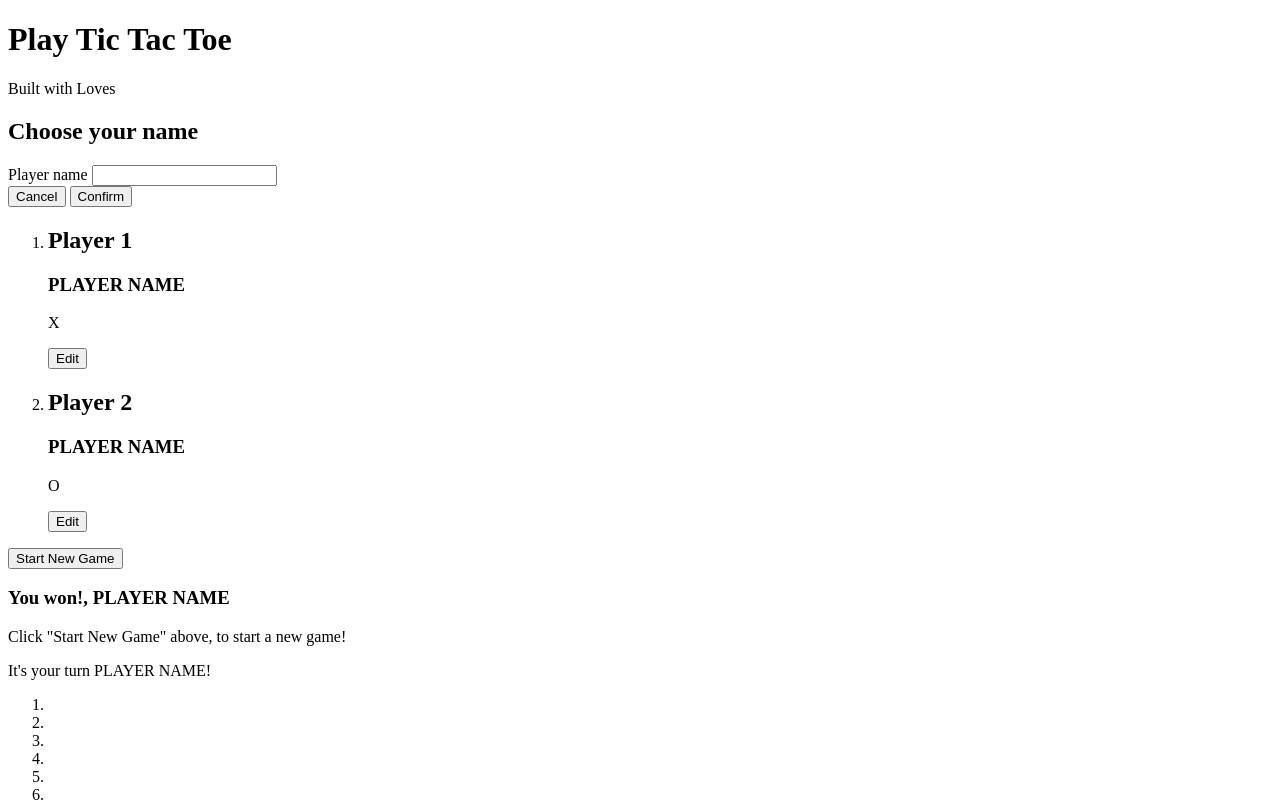
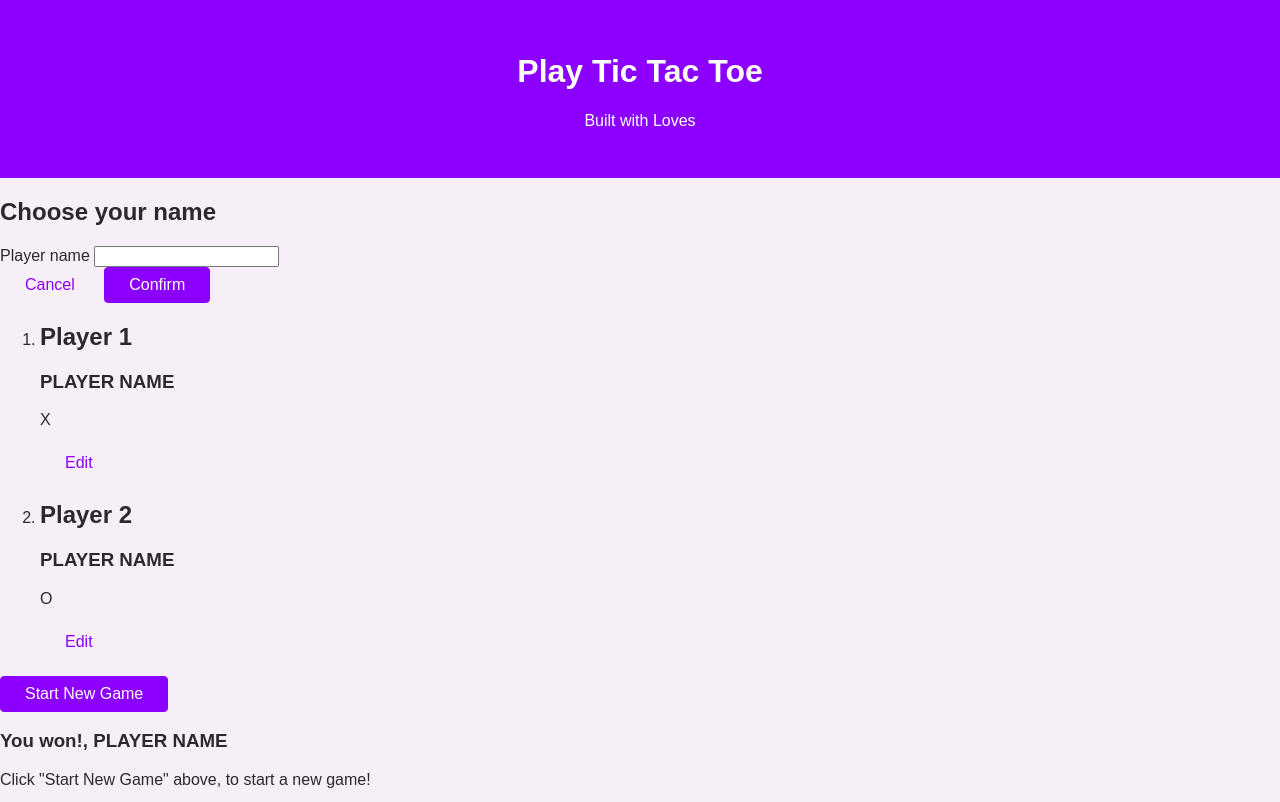
Before and after one commit to FangtaiDong10/tttproject, a plain HTML site: page index.html in a window 1280 px wide. Shown: the top 802 px of the page. Drawn offline with Linux system fonts and the light colour scheme.

Commit message:
styling body main-header and btn (alt)

```diff
--- a/index.html
+++ b/index.html
@@ -5,9 +5,16 @@
     <meta http-equiv="X-UA-Compatible" content="IE=edge" />
     <meta name="viewport" content="width=device-width, initial-scale=1.0" />
     <title>Tic Tac Toe</title>
+    <link rel="preconnect" href="https://fonts.googleapis.com" />
+    <link rel="preconnect" href="https://fonts.gstatic.com" crossorigin />
+    <link
+      href="https://fonts.googleapis.com/css2?family=Open+Sans:wght@400;700&family=Roboto:wght@400;700;900&display=swap"
+      rel="stylesheet"
+    />
+    <link rel="stylesheet" href="styles/styles.css" />
   </head>
   <body>
-    <header>
+    <header id="main-header">
       <h1>Play Tic Tac Toe</h1>
       <p>Built with Loves</p>
     </header>
@@ -21,11 +28,12 @@
             <input type="text" name="playername" id="playername" />
           </div>
           <div>
-            <button type="button">Cancel</button>
-            <button type="submit">Confirm</button>
+            <button type="button" class="btn btn-alt">Cancel</button>
+            <button type="submit" class="btn">Confirm</button>
           </div>
         </form>
       </aside>
+
       <section id="game-configuration">
         <ol>
           <li>
@@ -33,7 +41,7 @@
               <h2>Player 1</h2>
               <h3>PLAYER NAME</h3>
               <p>X</p>
-              <button>Edit</button>
+              <button class="btn btn-alt">Edit</button>
             </article>
           </li>
           <li>
@@ -41,11 +49,11 @@
               <h2>Player 2</h2>
               <h3>PLAYER NAME</h3>
               <p>O</p>
-              <button>Edit</button>
+              <button class="btn btn-alt">Edit</button>
             </article>
           </li>
         </ol>
-        <button>Start New Game</button>
+        <button class="btn">Start New Game</button>
       </section>
       <section id="active-game">
         <article>
--- /dev/null
+++ b/styles/styles.css
@@ -0,0 +1,41 @@
+body {
+    margin: 0;
+    font-family: 'Open-Sans', sans-serif;
+    color: rgb(44, 41, 44);
+    background-color: rgb(247, 239, 247);
+}
+
+#main-header {
+    background-color: rgb(140, 0, 255);
+    color: white;
+    padding: 2rem 5%;
+    text-align: center;
+}
+
+/* button and button alt */
+.btn {
+    font: inherit;
+    padding: 0.5rem 1.5rem;
+    background-color: rgb(140, 0, 255);
+    border: 1px solid rgb(140, 0, 255);
+    color: white;
+    border-radius: 4px;
+    cursor: pointer;
+}
+
+/* over-writen .btn class*/
+.btn-alt {
+    background-color: transparent;
+    border-color: transparent;
+    color: rgb(140, 0, 255);
+}
+
+.btn:hover {
+    background-color: rgb(60, 19, 173);
+    border-color: rgb(60, 19, 173);
+}
+
+.btn-alt:hover {
+    background-color: rgb(210, 188, 228);
+    border-color: transparent;
+}
```
Lines whose indentation alone changed are shown as unchanged.
